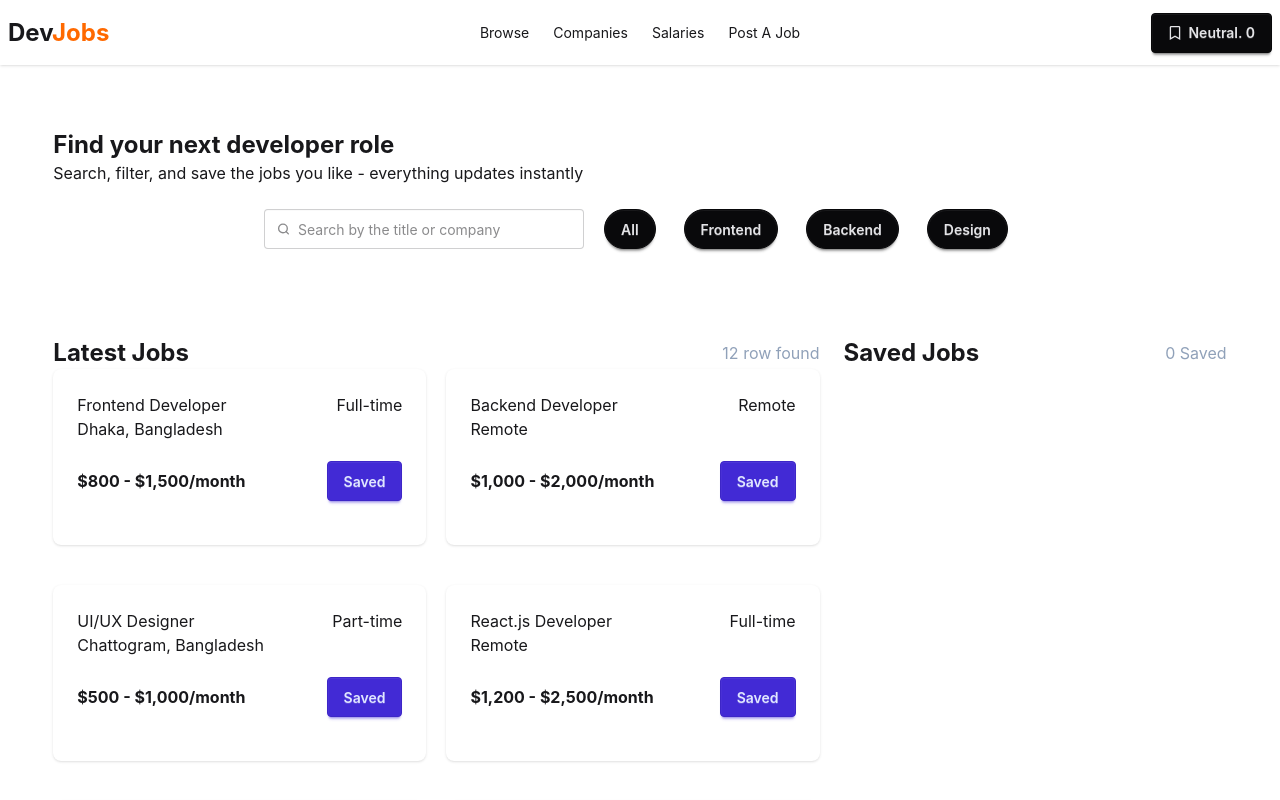
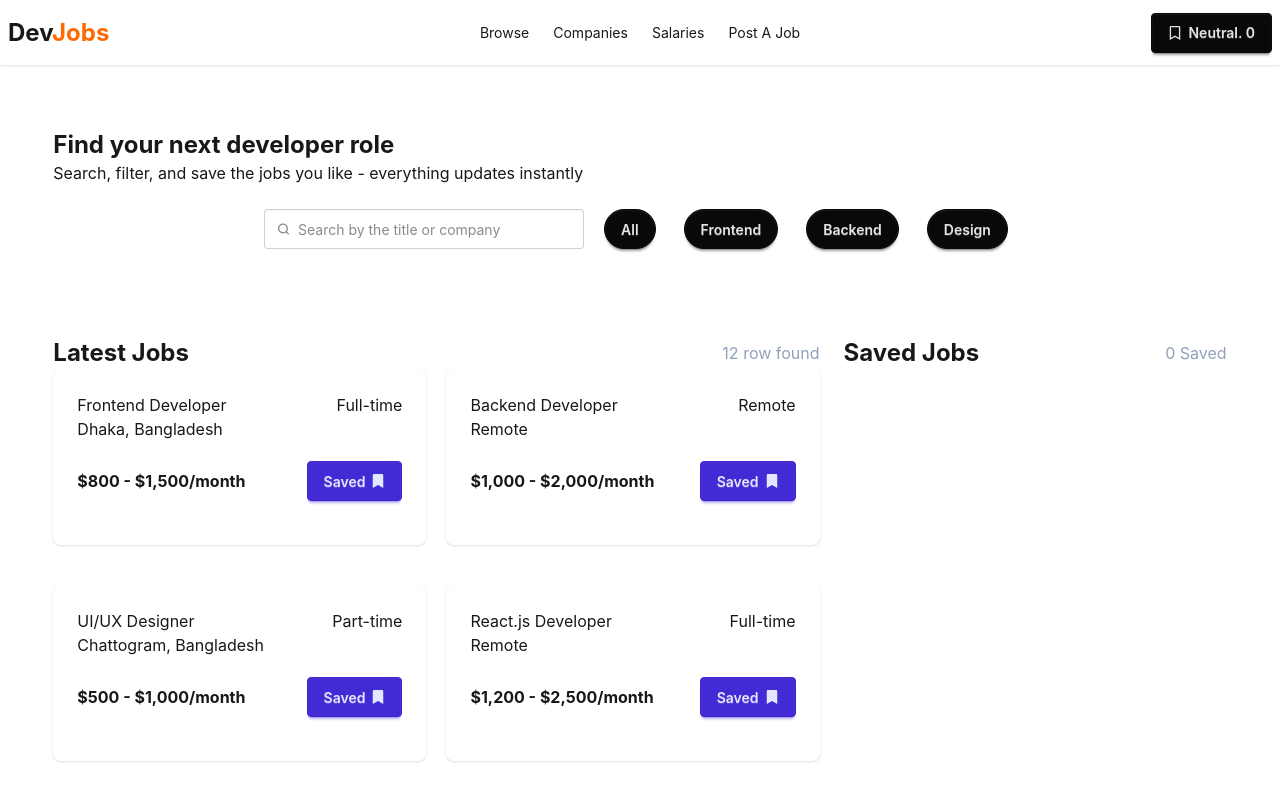
Before and after one commit to Wazida-in-code/Dev-Job, a React (Vite) app: page / in a window 1280 px wide. Shown: the top 800 px of the page. Built offline with nearby package versions, Linux system fonts and the light colour scheme.

Commit message:
Added:Styled-Save-Button

```diff
--- a/src/components/JobCard.tsx
+++ b/src/components/JobCard.tsx
@@ -1,13 +1,16 @@
+import { FaBookmark } from "react-icons/fa";
 import type { JobPromiseType } from "../JobsTypes";
 
 type ItemType = {
     item: JobPromiseType
+    saveJobs: JobPromiseType[]
     handleSaveJob: (job: JobPromiseType) => void
 }
 
-const JobCard = ({item, handleSaveJob}:ItemType) => {
+const JobCard = ({item, saveJobs , handleSaveJob}:ItemType) => {
+  const isSaved = saveJobs.some(el => el.id === item.id)
   return (
-    <div className="card bg-base-100 card-sm shadow-sm mb-5 p-6">
+    <div className={`card bg-base-100 card-sm shadow-sm mb-5 p-6 ${isSaved === true ? "border-2 border-amber-700" : ""}`}>
       <div className="">
        <div className="flex justify-between items-start w-full gap-4">
          <div>
@@ -18,7 +21,7 @@ const JobCard = ({item, handleSaveJob}:ItemType) => {
        </div>
         <div className="flex justify-between items-center py-5">
           <p className="font-bold">{item.salaryRange}</p>
-          <button onClick={() => handleSaveJob(item)} className="btn btn-primary">Saved</button>
+          <button onClick={() => handleSaveJob(item)} className={`btn ${isSaved === true? "btn-success" : "btn-primary"}`}>Saved <FaBookmark /></button>
         </div>
       </div>
     </div>
--- a/src/components/JobSection.tsx
+++ b/src/components/JobSection.tsx
@@ -35,7 +35,7 @@ const JobSection = ({data, saveJobs, setSaveJobs}:DataType) => {
                     {
                         data.map(item => (
 
-                            <JobCard key={item.id} item={item} handleSaveJob={handleSaveJob} />
+                            <JobCard key={item.id} item={item} saveJobs={saveJobs} handleSaveJob={handleSaveJob} />
 
                         ))
                     }
```
